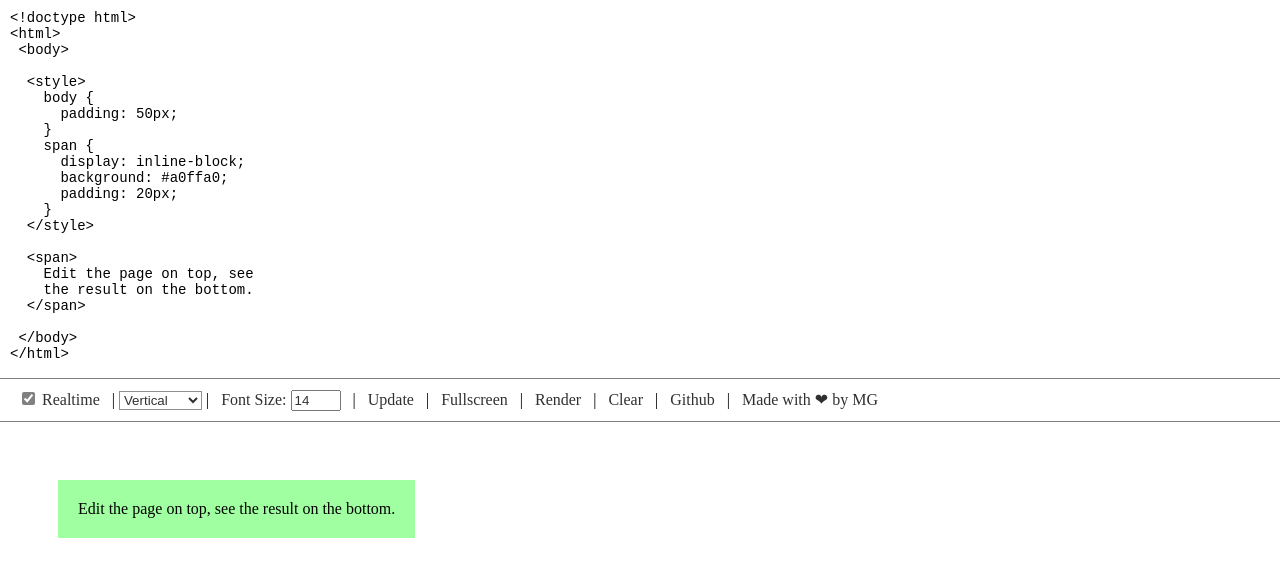
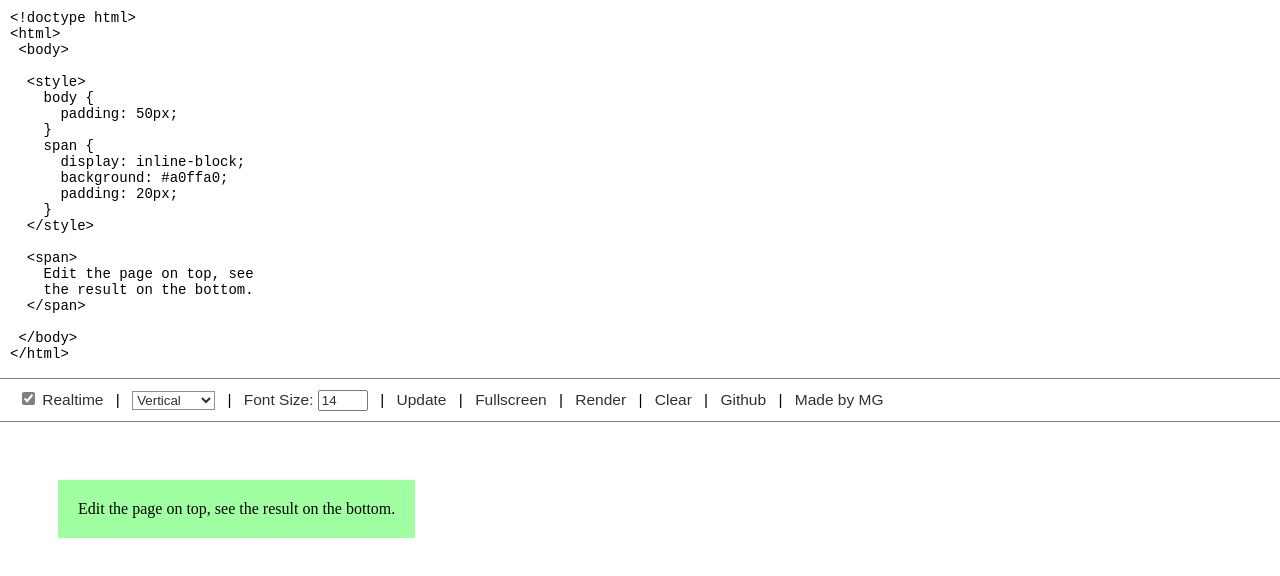
Before and after one commit to no-gravity/html_editor, a plain HTML site: page index.html in a window 1280 px wide. Drawn offline with nearby package versions, Linux system fonts and the light colour scheme.

Commit message:
Restyle the controls

```diff
--- a/index.css
+++ b/index.css
@@ -63,11 +63,9 @@ textarea:focus
     white-space: nowrap;
     overflow-x: auto;
     min-height: 30px;
-}
-
-.controls a,
-.controls span,
-.controls label
+    font-family: arial;
+    font-size: 15.5px;
+    a, span, label
     {
         text-decoration: none;
         color: var(--controls-color);
@@ -75,18 +73,17 @@ textarea:focus
         padding: 8px;
         cursor: pointer;
     }
-
-.controls select,
-.controls input {
+    select, input {
         color: var(--controls-color);
     }
-
-.controls a:hover,
-.controls span:hover,
-.controls label:hover,
-.controls input:focus
+    select {
+        margin-left: 8px;
+        margin-right: 8px;
+    }
+    a:hover, span:hover, label:hover, input:focus
     {
         color: #000000;
+    }
 }
 
 input[type="checkbox"] {
--- a/index.html
+++ b/index.html
@@ -50,7 +50,7 @@
             <span onClick="clearData()" >Clear</span> |
             <a href="https://github.com/no-gravity/html_editor"
                target=_blank>Github</a> |
-            <a href="https://www.gibney.org" target="_blank">Made with &#x2764; by MG</a></span>
+            <a href="https://www.gibney.org" target="_blank">Made by MG</a></span>
         </div>
         <iframe id=resulframe></iframe>
 
```
Lines whose indentation alone changed are shown as unchanged.
